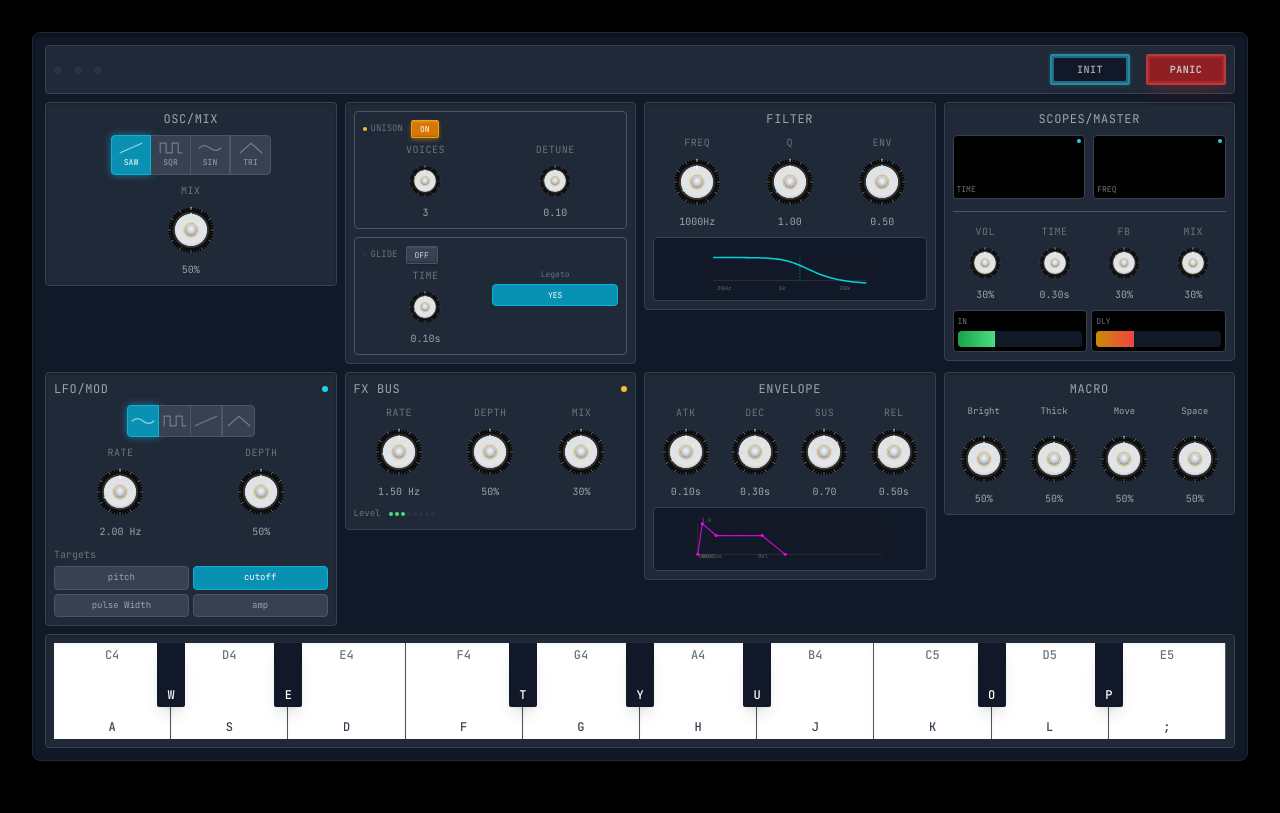
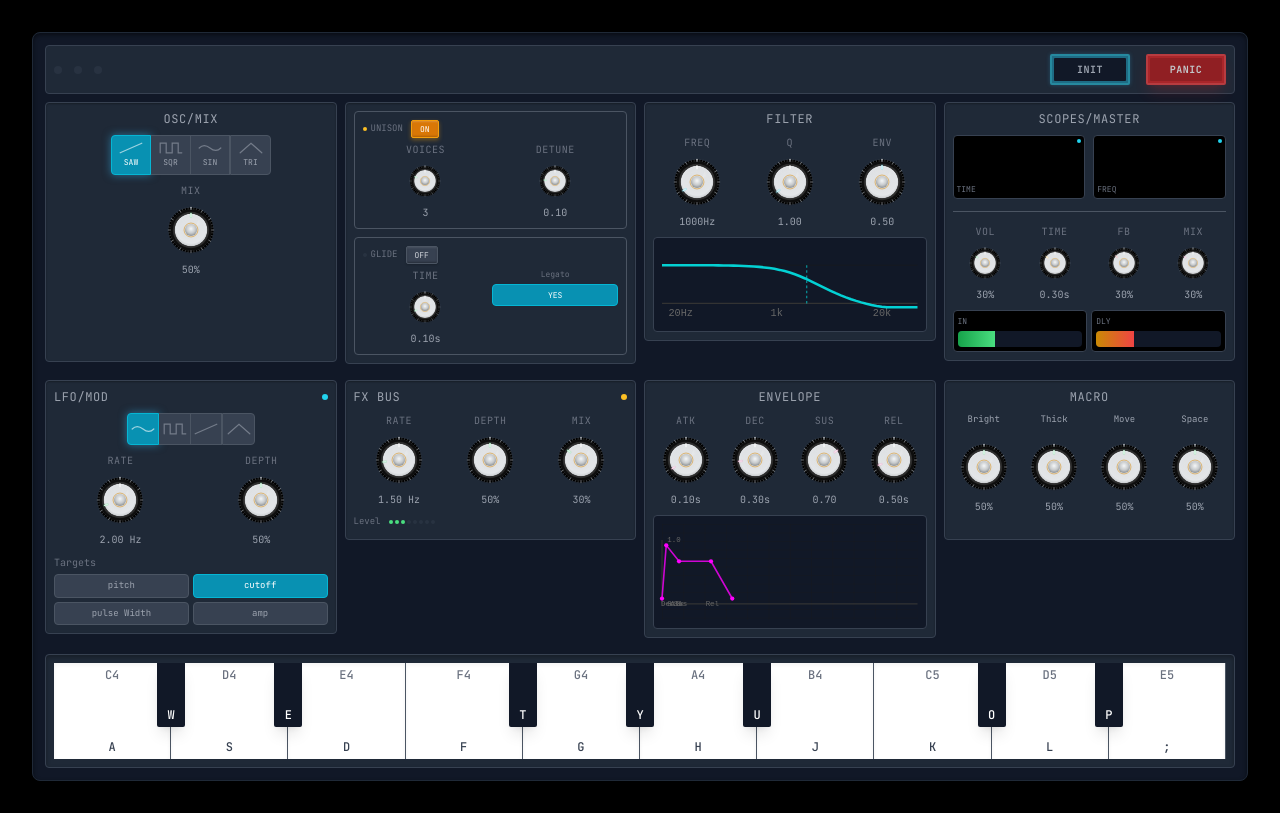
Before and after one commit to james-ralph8555/nextjs-portfoliosite, a Next.js app: page /synth in a window 1280 px wide. Built offline with nearby package versions, Linux system fonts and the light colour scheme; a web font is replaced by a local one.

Commit message:
fixed display

```diff
--- a/src/components/synth/components/EnvelopeSection.tsx
+++ b/src/components/synth/components/EnvelopeSection.tsx
@@ -88,7 +88,7 @@ export function EnvelopeSection({
 
       {/* Envelope Visualization */}
       <div className="synth-visualizer">
-        <svg width="100%" height="100%" viewBox="0 0 240 60" className="overflow-visible">
+        <svg width="100%" height="100%" viewBox="0 0 240 90" className="overflow-visible">
           {/* Grid */}
           <defs>
             <pattern id="grid-compact" width="20" height="8" patternUnits="userSpaceOnUse">
@@ -98,8 +98,8 @@ export function EnvelopeSection({
           <rect width="100%" height="100%" fill="url(#grid-compact)" />
 
           {/* Axes */}
-          <line x1="0" y1="50" x2="240" y2="50" stroke="#333" strokeWidth="1" />
-          <line x1="0" y1="10" x2="0" y2="50" stroke="#333" strokeWidth="1" />
+          <line x1="0" y1="75" x2="240" y2="75" stroke="#333" strokeWidth="1" />
+          <line x1="0" y1="15" x2="0" y2="75" stroke="#333" strokeWidth="1" />
 
           {/* ADSR Envelope Path */}
           <path
@@ -111,19 +111,19 @@ export function EnvelopeSection({
           />
 
           {/* Phase markers */}
-          <circle cx="0" cy="50" r="2" fill="#FF00FF" />
-          <circle cx={attack * 60} cy="10" r="2" fill="#FF00FF" />
-          <circle cx={(attack + decay) * 60} cy={50 - sustain * 35} r="2" fill="#FF00FF" />
-          <circle cx={(attack + decay + 1) * 60} cy={50 - sustain * 35} r="2" fill="#FF00FF" />
-          <circle cx={(attack + decay + 1 + release) * 60} cy="50" r="2" fill="#FF00FF" />
+          <circle cx="0" cy="70" r="2" fill="#FF00FF" />
+          <circle cx={Math.min(attack * 40, 80)} cy="20" r="2" fill="#FF00FF" />
+          <circle cx={Math.min((attack + decay) * 40, 120)} cy={70 - sustain * 50} r="2" fill="#FF00FF" />
+          <circle cx={Math.min((attack + decay) * 40, 120) + 30} cy={70 - sustain * 50} r="2" fill="#FF00FF" />
+          <circle cx={Math.min((attack + decay) * 40, 120) + 30 + Math.min(release * 40, 70)} cy="70" r="2" fill="#FF00FF" />
 
           {/* Labels */}
-          <text x="5" y="8" fill="#666" fontSize="7" fontFamily="monospace">1.0</text>
-          <text x="5" y="55" fill="#666" fontSize="7" fontFamily="monospace">0.0</text>
-          <text x="8" y="55" fill="#666" fontSize="7" fontFamily="monospace">Atk</text>
-          <text x={attack * 60 - 5} y="55" fill="#666" fontSize="7" fontFamily="monospace">Dec</text>
-          <text x={(attack + decay) * 60 - 5} y="55" fill="#666" fontSize="7" fontFamily="monospace">Sus</text>
-          <text x={(attack + decay + 1) * 60 - 5} y="55" fill="#666" fontSize="7" fontFamily="monospace">Rel</text>
+          <text x="5" y="17" fill="#666" fontSize="7" fontFamily="monospace">1.0</text>
+          <text x="5" y="77" fill="#666" fontSize="7" fontFamily="monospace">0.0</text>
+          <text x="8" y="77" fill="#666" fontSize="7" fontFamily="monospace">Atk</text>
+          <text x={Math.min(attack * 40, 80) - 5} y="77" fill="#666" fontSize="7" fontFamily="monospace">Dec</text>
+          <text x={Math.min((attack + decay) * 40, 120) - 5} y="77" fill="#666" fontSize="7" fontFamily="monospace">Sus</text>
+          <text x={Math.min((attack + decay) * 40, 120) + 25} y="77" fill="#666" fontSize="7" fontFamily="monospace">Rel</text>
         </svg>
       </div>
     </div>
@@ -132,13 +132,14 @@ export function EnvelopeSection({
 
 // Helper function to generate ADSR envelope path
 function generateEnvelopePath(attack: number, decay: number, sustain: number, release: number): string {
-  const scaleX = 60 // Scale factor for time (1 second = 60 units)
-  const scaleY = 35 // Scale factor for amplitude (smaller for compact display)
+  const scaleX = 40 // Reduced scale factor to prevent overflow
+  const scaleY = 50 // Scale factor for amplitude
 
-  const attackX = attack * scaleX
-  const decayX = (attack + decay) * scaleX
-  const sustainY = 50 - (sustain * scaleY)
-  const releaseX = (attack + decay + 1 + release) * scaleX // +1 for sustain duration
+  const attackX = Math.min(attack * scaleX, 80) // Cap at 80 to leave room
+  const decayX = Math.min((attack + decay) * scaleX, 120) // Cap at 120
+  const sustainY = 70 - (sustain * scaleY) // Base at 70, scale down
+  const sustainDuration = 30 // Fixed sustain duration for display
+  const releaseX = Math.min(decayX + sustainDuration + (release * scaleX), 220) // Cap at 220
 
-  return `M 0 50 L ${attackX} 10 L ${decayX} ${sustainY} L ${(attack + decay + 1) * scaleX} ${sustainY} L ${releaseX} 50`
+  return `M 0 70 L ${attackX} 20 L ${decayX} ${sustainY} L ${decayX + sustainDuration} ${sustainY} L ${releaseX} 70`
 }
--- a/src/components/synth/components/FilterSection.tsx
+++ b/src/components/synth/components/FilterSection.tsx
@@ -87,9 +87,9 @@ export function FilterSection({
           <line x1="0" y1="15" x2="200" y2="15" stroke="#1a1a1a" strokeWidth="0.5" />
 
           {/* Frequency labels */}
-          <text x="5" y="58" fill="#666" fontSize="8" fontFamily="monospace">20Hz</text>
-          <text x="85" y="58" fill="#666" fontSize="8" fontFamily="monospace">1k</text>
-          <text x="165" y="58" fill="#666" fontSize="8" fontFamily="monospace">20k</text>
+          <text x="5" y="55" fill="#666" fontSize="8" fontFamily="monospace">20Hz</text>
+          <text x="85" y="55" fill="#666" fontSize="8" fontFamily="monospace">1k</text>
+          <text x="165" y="55" fill="#666" fontSize="8" fontFamily="monospace">20k</text>
 
           {/* Filter curve */}
           <path
@@ -138,8 +138,8 @@ function generateFilterCurve(cutoff: number, resonance: number): string {
     const normalizedFreq = freq / cutoff
     const response = 1 / Math.sqrt(1 + Math.pow(normalizedFreq, 2) * resonance)
 
-    const y = 50 - (response * 35) // Scale and invert for display
-    points.push(`${x},${Math.max(10, Math.min(50, y))}`)
+    const y = 52.5 - (response * 37.5) // Scale and invert for display
+    points.push(`${x},${Math.max(12, Math.min(48, y))}`)
   }
 
   return `M ${points.join(' L ')}`
--- a/src/components/synth/components/OscillatorSection.tsx
+++ b/src/components/synth/components/OscillatorSection.tsx
@@ -53,7 +53,7 @@ export function OscillatorSection({
       </div>
 
       {/* Mix Knob */}
-      <div className="synth-knob-compact">
+      <div className="synth-knob-compact mb-4">
         <Knob
           value={mix}
           min={0}
@@ -65,6 +65,9 @@ export function OscillatorSection({
           size="sm"
         />
       </div>
+
+      {/* Spacer to match height of sections with visualizers */}
+      <div className="flex-1 min-h-[60px]"></div>
     </div>
   )
 }
--- a/src/styles/synth/synth-base.css
+++ b/src/styles/synth/synth-base.css
@@ -19,6 +19,8 @@
   .synth-section {
     @apply bg-gray-800 border border-gray-700 rounded p-2;
     box-shadow: inset 0 1px 2px rgba(0, 0, 0, 0.3);
+    min-height: 160px;
+    margin-bottom: 8px;
   }
 
   .synth-section-title {
@@ -103,7 +105,8 @@
   }
 
   .synth-visualizer {
-    @apply bg-gray-900 border border-gray-700 rounded p-2 h-16;
+    @apply bg-gray-900 border border-gray-700 rounded p-2;
+    min-height: 80px;
   }
 
   .synth-waveform-display {
```
Also changed, not shown: public/synth-skins/knob2.svg.
